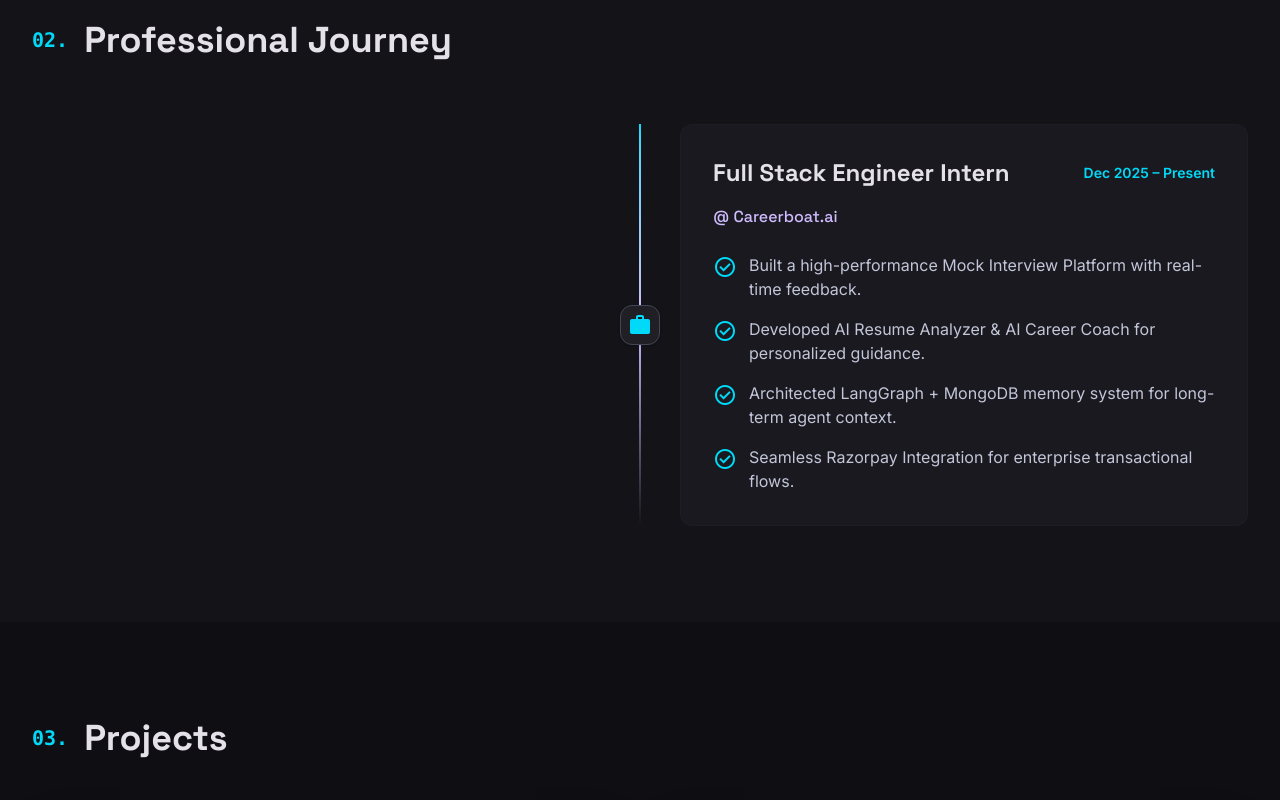
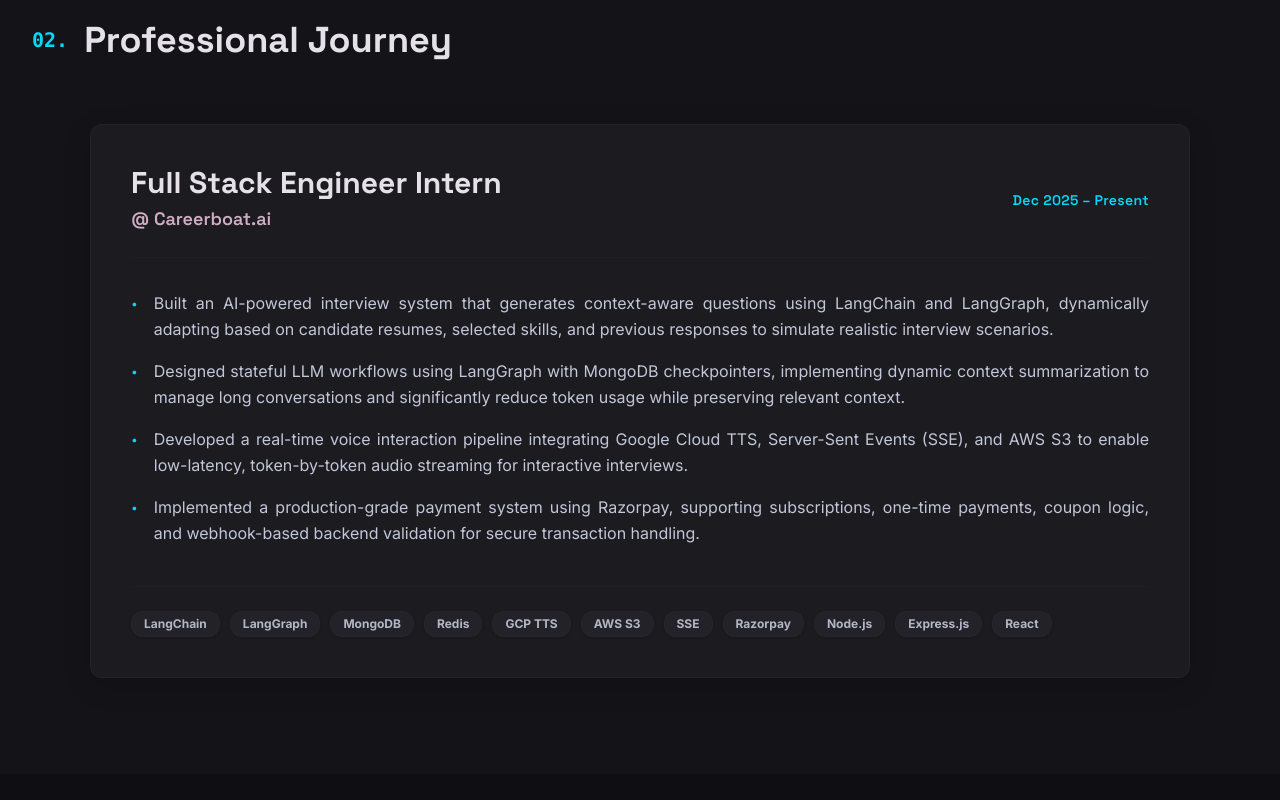
Before and after one commit to SurajPatel04/Portfolio, a React (Vite) app: page / in a window 1280 px wide. Shown: the part 1680-2480 px from the top of the page. Built offline with nearby package versions, Linux system fonts and the light colour scheme.

Commit message:
fix and update

```diff
--- a/src/components/Experience.tsx
+++ b/src/components/Experience.tsx
@@ -13,39 +13,52 @@
         <h2 className="font-headline text-[30px] md:text-4xl font-bold mb-16 flex items-center gap-4">
           <span className="text-primary font-mono text-lg md:text-xl">02.</span> Professional Journey
         </h2>
-        <div className="relative space-y-8 md:space-y-12 before:absolute before:inset-0 before:ml-5 before:-translate-x-px lg:before:mx-auto lg:before:translate-x-0 before:h-full before:w-0.5 before:bg-gradient-to-b before:from-primary before:via-secondary before:to-transparent">
-          <div className="relative flex flex-row items-center justify-between lg:justify-normal lg:odd:flex-row-reverse group">
-            {/* Icon */}
-            <div className="flex items-center justify-center w-10 h-10 rounded-full border border-outline-variant bg-surface-container text-primary shadow shrink-0 lg:order-1 lg:group-odd:-translate-x-1/2 lg:group-even:translate-x-1/2 z-10">
-              <span className="material-symbols-outlined text-sm" style={{ fontVariationSettings: "'FILL' 1" }}>work</span>
-            </div>
+        <div className="w-full max-w-[1100px] mx-auto">
+          <div className="relative group bg-surface-container-low border border-outline-variant/20 rounded-full p-6 md:p-10 shadow-[0_8px_30px_rgb(0,0,0,0.12)] hover:-translate-y-1 sm:hover:-translate-y-2 hover:border-[#0AB4D6]/50 hover:shadow-[0_10px_40px_-15px_rgba(10,180,214,0.3)] transition-all duration-500 overflow-hidden">
 
-            {/* Card Wrapper */}
-            <div className="w-[calc(100%-4rem)] lg:w-[calc(50%-2.5rem)] pb-4 lg:pb-0">
-              <div className="glass-card p-5 sm:p-6 md:p-8 rounded-full border border-outline-variant/10 w-full hover:border-primary/30 transition-colors">
-                <div className="flex flex-col sm:flex-row sm:items-center justify-between mb-2 lg:mb-4 gap-2 lg:gap-0">
-                  <h3 className="font-headline text-xl sm:text-2xl font-bold">Full Stack Engineer Intern</h3>
-                  <span className="text-primary font-label text-xs sm:text-sm font-semibold shrink-0">Dec 2025 – Present</span>
+            <div className="relative z-10 flex flex-col gap-6">
+              {/* Header */}
+              <div className="flex flex-col md:flex-row justify-between items-start md:items-center gap-4 md:gap-0 border-b border-outline-variant/10 pb-6">
+                <div>
+                  <h3 className="font-headline text-xl sm:text-3xl font-bold text-on-surface">Full Stack Engineer Intern</h3>
+                  <div className="text-[#D0ADC5] font-headline font-semibold text-base sm:text-lg mt-1">@ Careerboat.ai</div>
                 </div>
-                <div className="text-secondary font-headline font-medium mb-4 lg:mb-6 text-sm md:text-base">@ Careerboat.ai</div>
-                <ul className="space-y-3 lg:space-y-4 text-on-surface-variant font-body text-sm md:text-base">
-                  <li className="flex gap-3 items-start">
-                    <span className="material-symbols-outlined text-primary text-base md:text-lg shrink-0 mt-0.5">check_circle</span>
-                    <span>Built a high-performance Mock Interview Platform with real-time feedback.</span>
-                  </li>
-                  <li className="flex gap-3 items-start">
-                    <span className="material-symbols-outlined text-primary text-base md:text-lg shrink-0 mt-0.5">check_circle</span>
-                    <span>Developed AI Resume Analyzer &amp; AI Career Coach for personalized guidance.</span>
-                  </li>
-                  <li className="flex gap-3 items-start">
-                    <span className="material-symbols-outlined text-primary text-base md:text-lg shrink-0 mt-0.5">check_circle</span>
-                    <span>Architected LangGraph + MongoDB memory system for long-term agent context.</span>
-                  </li>
-                  <li className="flex gap-3 items-start">
-                    <span className="material-symbols-outlined text-primary text-base md:text-lg shrink-0 mt-0.5">check_circle</span>
-                    <span>Seamless Razorpay Integration for enterprise transactional flows.</span>
-                  </li>
-                </ul>
+                <div className="shrink-0">
+                  <span className="font-headline font-semibold text-[13px] sm:text-[14px] leading-[20px] text-[#00DAF8] tracking-wide">
+                    Dec 2025 – Present
+                  </span>
+                </div>
+              </div>
+
+              {/* Body / Bullets */}
+              <ul className="space-y-4 text-on-surface-variant font-body text-sm sm:text-base mt-2">
+                <li className="flex gap-4 items-start">
+                  <span className="text-primary mt-[6px] text-xs shrink-0">•</span>
+                  <span className="leading-relaxed md:text-justify w-full">Built an AI-powered interview system that generates context-aware questions using LangChain and LangGraph, dynamically adapting based on candidate resumes, selected skills, and previous responses to simulate realistic interview scenarios.</span>
+                </li>
+                <li className="flex gap-4 items-start">
+                  <span className="text-primary mt-[6px] text-xs shrink-0">•</span>
+                  <span className="leading-relaxed md:text-justify w-full">Designed stateful LLM workflows using LangGraph with MongoDB checkpointers, implementing dynamic context summarization to manage long conversations and significantly reduce token usage while preserving relevant context.</span>
+                </li>
+                <li className="flex gap-4 items-start">
+                  <span className="text-primary mt-[6px] text-xs shrink-0">•</span>
+                  <span className="leading-relaxed md:text-justify w-full">Developed a real-time voice interaction pipeline integrating Google Cloud TTS, Server-Sent Events (SSE), and AWS S3 to enable low-latency, token-by-token audio streaming for interactive interviews.</span>
+                </li>
+                <li className="flex gap-4 items-start">
+                  <span className="text-primary mt-[6px] text-xs shrink-0">•</span>
+                  <span className="leading-relaxed md:text-justify w-full">Implemented a production-grade payment system using Razorpay, supporting subscriptions, one-time payments, coupon logic, and webhook-based backend validation for secure transaction handling.</span>
+                </li>
+              </ul>
+
+              {/* Tech Stack Chips */}
+              <div className="mt-4 pt-6 border-t border-outline-variant/10">
+                <div className="flex flex-wrap gap-2.5">
+                  {['LangChain', 'LangGraph', 'MongoDB', 'Redis', 'GCP TTS', 'AWS S3', 'SSE', 'Razorpay', 'Node.js', "Express.js", 'React'].map((tech) => (
+                    <span key={tech} className="bg-surface-container-high/60 hover:bg-surface-container-highest transition-colors duration-300 px-3 py-1 rounded-full text-[11px] sm:text-xs font-bold text-on-surface-variant/90 border border-outline-variant/10 shadow-sm cursor-default">
+                      {tech}
+                    </span>
+                  ))}
+                </div>
               </div>
             </div>
           </div>
--- a/src/components/TechEcosystem.tsx
+++ b/src/components/TechEcosystem.tsx
@@ -96,7 +96,7 @@
                 <ul className="space-y-4 text-base font-medium">
                   {tech.items.map((item, i) => (
                     <li key={i} className="flex items-center gap-3 text-on-surface-variant group-hover:text-on-surface transition-colors">
-                      <span className="w-1.5 h-1.5 shrink-0 rounded-full bg-primary shadow-[0_0_8px_rgba(0,218,248,0.6)] transition-all duration-300"></span>
+                      <span className="w-1.5 h-1.5 shrink-0 rounded-full bg-primary transition-all duration-300"></span>
                       <span>{item}</span>
                     </li>
                   ))}
--- a/src/components/TerminalView.tsx
+++ b/src/components/TerminalView.tsx
@@ -20,7 +20,11 @@
 const PROJECTS_DATA = [
   {
     name: 'ai-interview-platform',
-    desc: 'Real-time AI interview platform with voice, multi-dimension scoring, TTS via Redis + GCP',
+    bullets: [
+      "Real-time voice interviews with multi-dimension scoring; achieved 3-6s TTS latency via Redis + GCP caching",
+      "Resume-JD matching engine identifying skill gaps with automated feedback generation",
+      "Full CI/CD pipeline with Docker + GitHub Actions on GCP"
+    ],
     stack: ['React', 'Node.js', 'WebSockets', 'Redis', 'GCP', 'Docker'],
     status: 'COMPLETED',
     demo: '#',
@@ -28,8 +32,12 @@
   },
   {
     name: 'ai-manim-video-gen',
-    desc: 'Multi-agent LangGraph workflow for generative Manim video rendering, 88% first-pass success',
-    stack: ['FastAPI', 'LangGraph', 'Celery', 'Redis', 'Docker', 'GCP'],
+    bullets: [
+      "Engineered multi-agent LangGraph workflow (query validation → description expansion → code generation → self-healing render), improving generation reliability",
+      "Celery + Redis async pipeline for CPU-intensive Manim renders; retry logic reduced rendering failures and improved system stability",
+      "Production stack (FastAPI + web UI + GCP + Supabase) with distributed task workers"
+    ],
+    stack: ['FastAPI', 'LangGraph', 'Celery', 'Redis', 'Docker', 'GCP', 'Supabase'],
     status: 'COMPLETED',
     demo: 'https://www.youtube.com/watch?v=yanGT_wRSms',
     source: '#',
@@ -327,12 +335,11 @@
           <span style={{ color: '#00daf8' }}>@ Careerboat.ai</span>
           <span style={{ color: '#666' }}> {'  '} Dec 2025 — Present</span>
         </div>
-        <div className="ml-6 mt-2 space-y-1 text-sm" style={{ color: '#aaa' }}>
-          <p>→ Built Mock Interview Platform with Node.js + LangChain for resume-based question generation</p>
-          <p>→ Integrated Google Cloud TTS, AWS S3, and SSE for real-time audio streaming</p>
-          <p>→ Developed AI resume analyzer for JD match rates and tailored resume generation</p>
-          <p>→ Engineered AI Career Coach using LangGraph + MongoDB with auto-summarization</p>
-          <p>→ Integrated Razorpay payment gateway for secure transactions</p>
+        <div className="ml-6 mt-2 space-y-2 text-sm md:text-justify pr-4 sm:pr-8" style={{ color: '#aaa' }}>
+          <p>→ Built an AI-powered interview system that generates context-aware questions using LangChain and LangGraph, dynamically adapting based on candidate resumes, selected skills, and previous responses to simulate realistic interview scenarios.</p>
+          <p>→ Designed stateful LLM workflows using LangGraph with MongoDB checkpointers, implementing dynamic context summarization to manage long conversations and significantly reduce token usage while preserving relevant context.</p>
+          <p>→ Developed a real-time voice interaction pipeline integrating Google Cloud TTS, Server-Sent Events (SSE), and AWS S3 to enable low-latency, token-by-token audio streaming for interactive interviews.</p>
+          <p>→ Implemented a production-grade payment system using Razorpay, supporting subscriptions, one-time payments, coupon logic, and webhook-based backend validation for secure transaction handling.</p>
         </div>
       </div>
     </CmdBlock>
@@ -354,7 +361,13 @@
                 {proj.status}
               </span>
             </div>
-            <p className="text-sm mt-1" style={{ color: '#aaa' }}>{proj.desc}</p>
+            <div className="mt-2 space-y-1">
+              {proj.bullets.map((bullet, i) => (
+                <p key={i} className="text-sm" style={{ color: '#aaa' }}>
+                  • {bullet}
+                </p>
+              ))}
+            </div>
             <div className="flex flex-wrap gap-2 mt-2">
               {proj.stack.map((s) => (
                 <span
@@ -551,12 +564,11 @@
         <div className="mt-2 space-y-2">
           <div className="flex items-center gap-3"><span style={{ color: '#33ff33' }}>●</span><span style={{ color: '#e0e0e0' }} className="font-bold">Full Stack Engineer — Intern</span></div>
           <div className="ml-6"><span style={{ color: '#00daf8' }}>@ Careerboat.ai</span><span style={{ color: '#666' }}> {'  '} Dec 2025 — Present</span></div>
-          <div className="ml-6 mt-1 space-y-1 text-sm" style={{ color: '#aaa' }}>
-            <p>→ Built Mock Interview Platform with Node.js + LangChain</p>
-            <p>→ Integrated Google Cloud TTS, AWS S3, and SSE for real-time audio</p>
-            <p>→ Developed AI resume analyzer for JD match rates</p>
-            <p>→ Engineered AI Career Coach using LangGraph + MongoDB</p>
-            <p>→ Integrated Razorpay payment gateway</p>
+          <div className="ml-6 mt-2 space-y-2 text-sm md:text-justify pr-4 sm:pr-8" style={{ color: '#aaa' }}>
+            <p>→ Built an AI-powered interview system that generates context-aware questions using LangChain and LangGraph, dynamically adapting based on candidate resumes, selected skills, and previous responses to simulate realistic interview scenarios.</p>
+            <p>→ Designed stateful LLM workflows using LangGraph with MongoDB checkpointers, implementing dynamic context summarization to manage long conversations and significantly reduce token usage while preserving relevant context.</p>
+            <p>→ Developed a real-time voice interaction pipeline integrating Google Cloud TTS, Server-Sent Events (SSE), and AWS S3 to enable low-latency, token-by-token audio streaming for interactive interviews.</p>
+            <p>→ Implemented a production-grade payment system using Razorpay, supporting subscriptions, one-time payments, coupon logic, and webhook-based backend validation for secure transaction handling.</p>
           </div>
         </div>
       ),
@@ -568,8 +580,14 @@
                 <span style={{ color: '#33ff33' }} className="font-bold">{proj.name}/</span>
                 <span className="text-[10px] px-2 py-0.5 rounded font-mono uppercase" style={{ background: '#0a2a0a', color: '#33ff33', border: '1px solid #1a3a1a' }}>{proj.status}</span>
               </div>
-              <p className="text-sm mt-1" style={{ color: '#aaa' }}>{proj.desc}</p>
-              <div className="flex flex-wrap gap-2 mt-2">{proj.stack.map((s) => <span key={s} className="text-[11px] px-2 py-0.5 rounded font-mono" style={{ background: '#0a1a2a', color: '#00daf8', border: '1px solid #0a2a3a' }}>{s}</span>)}</div>
+              <div className="mt-2 space-y-1">
+                {proj.bullets.map((bullet, i) => (
+                  <p key={i} className="text-sm md:text-justify" style={{ color: '#aaa' }}>
+                    <span style={{ color: '#33ff33' }}>▹</span> {bullet}
+                  </p>
+                ))}
+              </div>
+              <div className="flex flex-wrap gap-2 mt-3">{proj.stack.map((s) => <span key={s} className="text-[11px] px-2 py-0.5 rounded font-mono" style={{ background: '#0a1a2a', color: '#00daf8', border: '1px solid #0a2a3a' }}>{s}</span>)}</div>
               <div className="flex gap-4 mt-2 text-xs">
                 <a href={proj.demo} target="_blank" rel="noopener noreferrer" className="hover:underline" style={{ color: '#33ff33' }}>[▶ demo]</a>
                 <a href={proj.source} target="_blank" rel="noopener noreferrer" className="hover:underline" style={{ color: '#00daf8' }}>[⌥ source]</a>
```
Also changed, not shown: src/components/Projects.tsx (+4 -4 lines), src/components/ResumeSection.tsx (+5 -6 lines).
